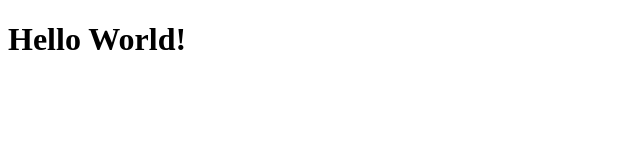
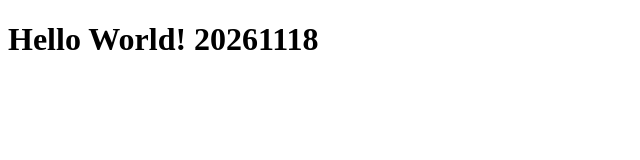
Before and after one commit to lzchung2/lzchung2.github.io, a plain HTML site: page index.html in a window 1280 px wide. Shown: the whole page, without its empty margins (0-640 px from the left). Drawn offline with Linux system fonts and the light colour scheme.

Commit message:
Modify heading to include date
Updated the heading in index.html to include the date.

```diff
--- a/index.html
+++ b/index.html
@@ -6,6 +6,6 @@
     <title>Document</title>
 </head>
 <body>
-    <h1> Hello World! </h1>
+    <h1> Hello World! 20261118 </h1>
 </body>
 </html>
```
